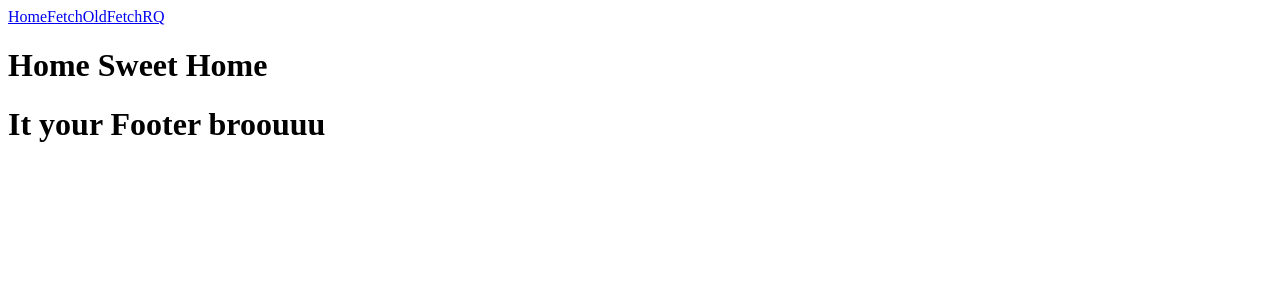
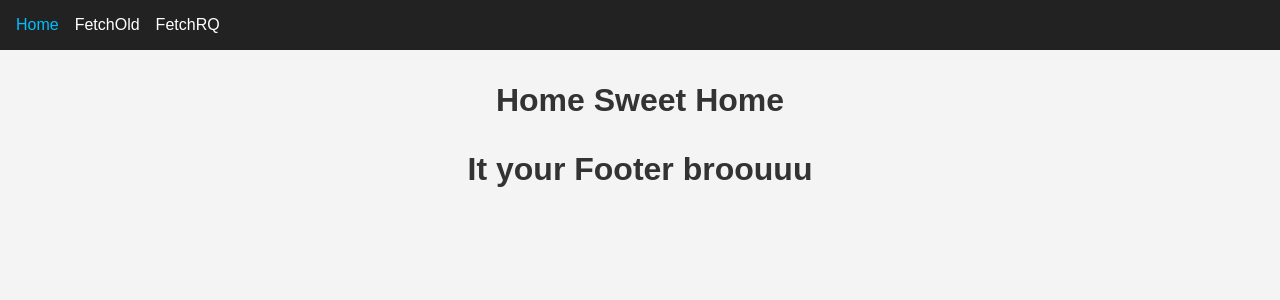
Before and after one commit to ankitadasz/React-ThapaTechnical, a React (Vite) app in the folder reactquery/: page / in a window 1280 px wide. Shown: the top 300 px of the page. Built offline with nearby package versions, Linux system fonts and the light colour scheme.

Commit message:
Pagination using reactquery

```diff
--- a/reactquery/src/Api/api.jsx
+++ b/reactquery/src/Api/api.jsx
@@ -3,8 +3,8 @@ const api= axios.create({
     baseURL:"https://jsonplaceholder.typicode.com",
 })
 
-export const fetchData = async() =>{
-  const res= await api.get("/posts");
+export const fetchData = async(page) =>{
+  const res= await api.get(`/posts?_start=${page}&_limit=3`);
   return res.status === 200 ? res.data : [];
 }
 export const FetchIndvData = async (id) =>{
--- a/reactquery/src/App.css
+++ b/reactquery/src/App.css
@@ -0,0 +1,94 @@
+/* App.css */
+
+* {
+  margin: 0;
+  padding: 0;
+  box-sizing: border-box;
+  font-family: Arial, sans-serif;
+}
+
+body {
+  background: #f4f4f4;
+  color: #333;
+}
+
+section {
+  background: #222;
+  padding: 1rem;
+  display: flex;
+  gap: 1rem;
+}
+
+section a {
+  color: white;
+  text-decoration: none;
+  font-weight: 500;
+}
+
+section a.active {
+  color: #00bfff;
+}
+
+ul {
+  width: 80%;
+  margin: 2rem auto;
+  list-style: none;
+}
+
+li {
+  background: white;
+  padding: 1rem;
+  margin-bottom: 1rem;
+  border-radius: 8px;
+  box-shadow: 0 2px 8px rgba(0, 0, 0, 0.1);
+}
+
+li a {
+  text-decoration: none;
+  color: inherit;
+}
+
+li h3 {
+  margin-bottom: 0.5rem;
+}
+
+li p {
+  color: #555;
+}
+
+div:last-child {
+  display: flex;
+  justify-content: center;
+  align-items: center;
+  gap: 1rem;
+  margin: 2rem 0;
+}
+
+button {
+  padding: 0.6rem 1.2rem;
+  border: none;
+  background: #007bff;
+  color: white;
+  border-radius: 5px;
+  cursor: pointer;
+}
+
+button:hover {
+  background: #0056b3;
+}
+
+button:disabled {
+  background: gray;
+  cursor: not-allowed;
+}
+
+h2 {
+  min-width: 40px;
+  text-align: center;
+}
+
+footer,
+h1 {
+  text-align: center;
+  margin: 2rem 0;
+}
--- a/reactquery/src/App.jsx
+++ b/reactquery/src/App.jsx
@@ -6,6 +6,7 @@ import { FetchOld } from "./Pages/FetchOld";
 import {QueryClient, QueryClientProvider} from "@tanstack/react-query"
 import { ReactQueryDevtools } from '@tanstack/react-query-devtools'
 import { FetchIndv } from "./Components/Ui/FetcIndv";
+import "./App.css"
 
 const router=createBrowserRouter([
   {
--- a/reactquery/src/Pages/FetchRQ.jsx
+++ b/reactquery/src/Pages/FetchRQ.jsx
@@ -1,35 +1,40 @@
-import { useQuery } from "@tanstack/react-query";
+import { keepPreviousData, useQuery } from "@tanstack/react-query";
 import { fetchData } from "../Api/api";
 import { NavLink } from "react-router-dom";
+import { useState } from "react";
 export const FetchRQ = () => {
-
- const {data,isLoading,isError,error}= useQuery({
-    queryKey:['post'],//useState
-    queryFn: fetchData,//useEffect
-    // gcTime:1000,
-    // staleTime:100000000,
-    refetchInterval:2000,
-    refetchIntervalInBackground:true,
-  })
-  if(isLoading) return <p>is Loading....</p>;
-  if(isError) return <p>Error:{error.message || "Something went wrong!!!!"}</p>
-
-
+  const [page, setPage] = useState(0);
+  const { data, isLoading, isError, error } = useQuery({
+    queryKey: ["posts",page], //useState
+    queryFn: () => fetchData(page), //useEffect
+    placeholderData:keepPreviousData,
+  });
+  if (isLoading) return <p>is Loading....</p>;
+  if (isError)
+    return <p>Error:{error.message || "Something went wrong!!!!"}</p>;
 
   return (
+    <div>
       <ul>
         {data?.map((currElem) => {
           const { title, body, id } = currElem;
           return (
             <li key={id}>
               <NavLink to={`/rq/${id}`}>
+              <p>{id}</p>
                 <h3>{title}</h3>
                 <p>{body}</p>
               </NavLink>
-
             </li>
           );
         })}
       </ul>
+
+      <div>
+        <button disabled={page === 0 ? true:false} onClick={() => setPage((prev)=>prev-3)}>Prev</button>
+        <h2>{page/3 +1}</h2>
+        <button onClick={() => setPage((prev)=>prev+3)}>Next</button>
+      </div>
+    </div>
   );
 };
```
Lines whose indentation alone changed are shown as unchanged.
